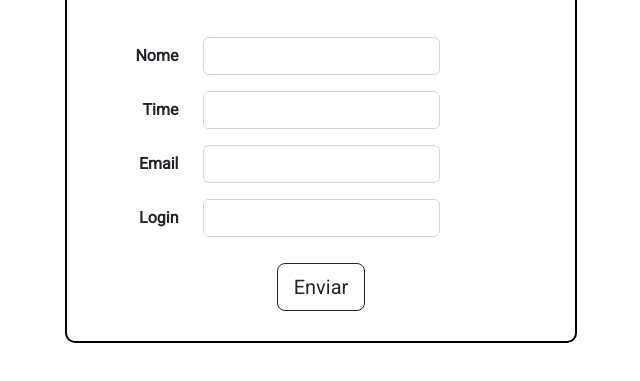
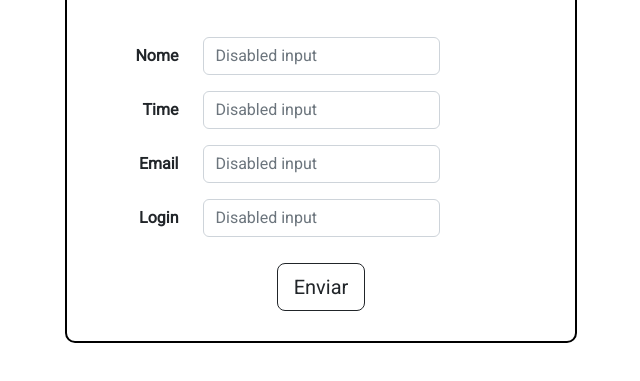
Before and after one commit to vanessamtro/Formulario, a plain HTML site: page index.html in a window 1280 px wide. Shown: the part 123-504 px from the top of the page, without its empty margins (319-959 px from the left). Drawn offline with nearby package versions, Linux system fonts and the light colour scheme.

Commit message:
Update index.html

```diff
--- a/index.html
+++ b/index.html
@@ -22,25 +22,25 @@
 				<div class="question row mb-3">
 					<label for="User" class="col-sm-3 col-form-label">Nome</label>
 					<div class="bloco  col-sm-6">
-						<input type="text" class="form-control" id="user"></div>
+						<input type="text" placeholder="Disabled input" class="form-control" id="user"></div>
 					</div>
 
 				<div class="question row mb-3">
 					<label for="Time" class="col-sm-3 col-form-label">Time</label>
 					<div class="bloco  col-sm-6">
-						<input type="text" class="form-control" id="time"></div>
+						<input type="text" placeholder="Disabled input" class="form-control" id="time"></div>
 					</div>
 
 				<div class="question row mb-3">
 					<label for="Email" class="col-sm-3 col-form-label">Email</label>
 					<div class="bloco  col-sm-6">
-						<input type="email" class="form-control" id="email"></div>
+						<input type="email" placeholder="Disabled input" class="form-control" id="email"></div>
 					</div>
 
 				<div class="question row mb-3">
 					<label for="Login" class="col-sm-3 col-form-label">Login</label>
 					<div class="bloco col-sm-6">
-						<input type="text" class="form-control" id="login"></div>
+						<input type="text" placeholder="Disabled input" class="form-control" id="login"></div>
 					</div>
 
 			<button type="submit" class="btn btn-lg btn-outline-dark">Enviar</button>
```
